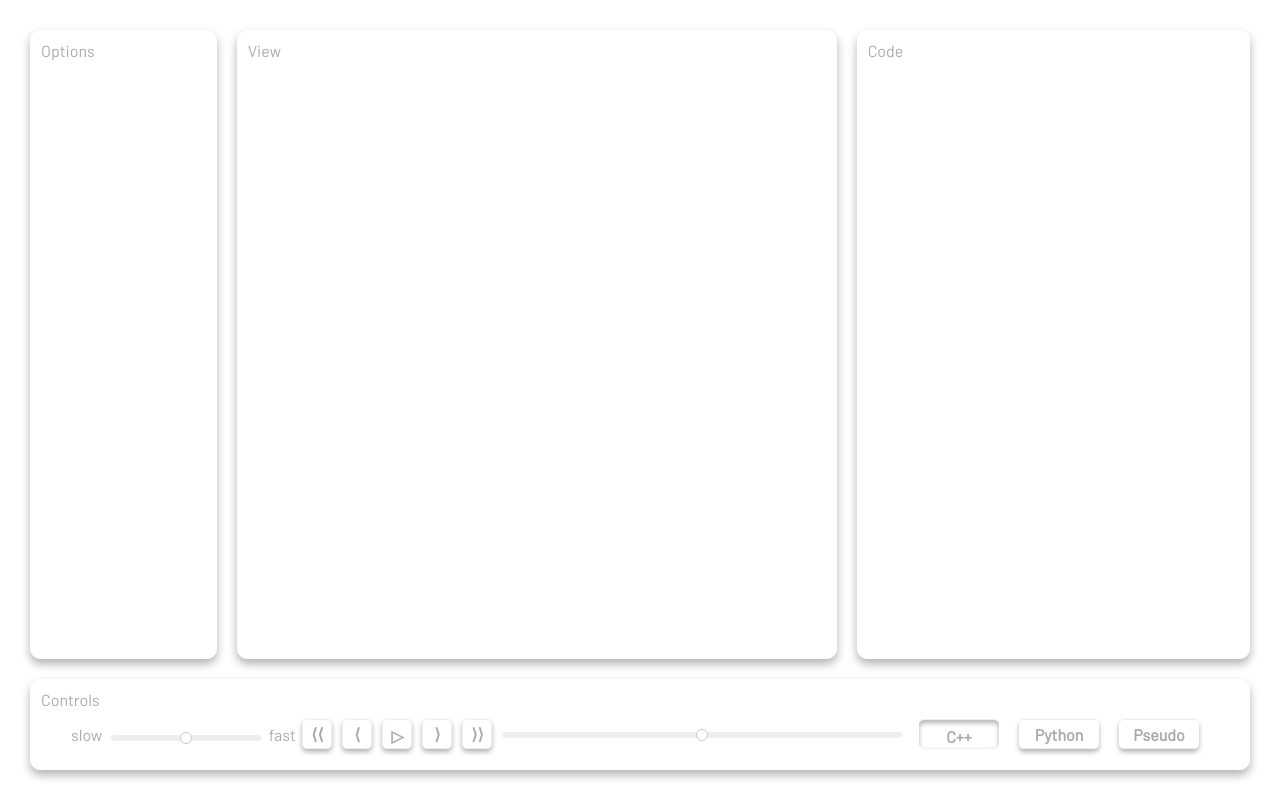
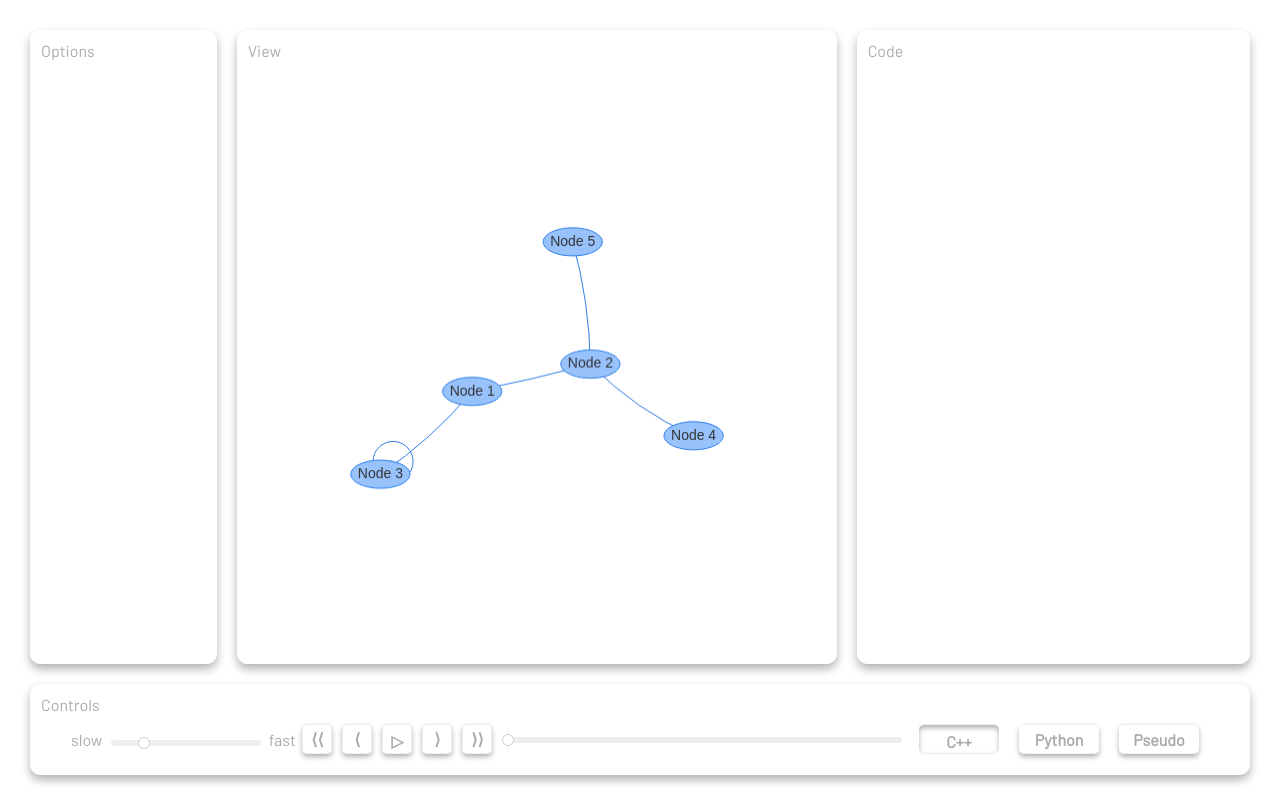
Before and after one commit to silentz/visualizer, a Vue app: page /#/test in a window 1280 px wide. Built offline with nearby package versions, Linux system fonts and the light colour scheme.

Commit message:
visjs widget

```diff
--- a/package.json
+++ b/package.json
@@ -10,8 +10,13 @@
     "build": "node build/build.js"
   },
   "dependencies": {
+    "keycharm": "^0.2.0",
+    "moment": "^2.24.0",
     "node-sass": "^4.13.1",
     "sass-loader": "^7.3.1",
+    "vis-data": "^6.3.5",
+    "vis-network": "^7.2.1",
+    "vis-util": "^1.1.10",
     "vue": "^2.5.2",
     "vue-router": "^3.0.1"
   },
--- a/src/components/MainView.vue
+++ b/src/components/MainView.vue
@@ -6,6 +6,7 @@
 			</div>
 			<div class='panel viewer'>
 				<h2>View</h2>
+				<div id='view-container'/>
 			</div>
 			<div class='panel code'>
 				<h2>Code</h2>
@@ -16,17 +17,21 @@
 
 					<div class='spped'>
 						slow
-						<input type='range' min='0' max='100' class='slider slider-slim'>
+						<input type='range' min='0' max='100' class='slider slider-slim' :value="current_speed">
 						fast
 					</div>
 
 					<div class='buttons'>
 						<div class='button'>&#10216;&#10216;</div>
 						<div class='button'>&#10216;</div>
-						<div class='button play'>&#9655;</div>
+						<div :class='{"button": true, "play": !visualization_active}'
+							@click="visualization_active = !visualization_active">
+							<template v-if="visualization_active">||</template>
+							<template v-else>&#9655;</template>
+						</div>
 						<div class='button'>&#10217;</div>
 						<div class='button'>&#10217;&#10217;</div>
-						<input type='range' min='0' max='100' class='slider slider-wide'>
+						<input type='range' min='0' :max='progress_maximum' class='slider slider-wide' :value="current_progress">
 					</div>
 
 					<div class='languages'>
@@ -44,13 +49,50 @@
 </template>
 
 <script>
+import {DataSet, Network} from "vis-network/standalone/esm/vis-network";
+
 export default {
 	name: 'MainView',
 	data: () => {
 		return {
 			languages_values: ['C++', 'Python', 'Pseudo'],
-			languages_chosen: 0
+			languages_chosen: 0,
+			current_speed: 20, // value in range [0, 100]
+			current_progress: 0,
+			progress_maximum: 100,
+			visualization_active: false,
 		}
+	},
+	mounted: () => {
+		const nodes = new DataSet([
+		  { id: 1, label: "Node 1" },
+		  { id: 2, label: "Node 2" },
+		  { id: 3, label: "Node 3" },
+		  { id: 4, label: "Node 4" },
+		  { id: 5, label: "Node 5" }
+		]);
+
+		// create an array with edges
+		const edges = new DataSet([
+		  { from: 1, to: 3 },
+		  { from: 1, to: 2 },
+		  { from: 2, to: 4 },
+		  { from: 2, to: 5 },
+		  { from: 3, to: 3 }
+		]);
+
+		// create a network
+		const container = document.getElementById("view-container");
+		const data = {
+		  nodes: nodes,
+		  edges: edges
+		};
+		const options = {
+			autoResize: false,
+			height: '100%',
+			width: '100%'
+		};
+		const network = new Network(container, data, options);
 	}
 }
 </script>
@@ -191,6 +233,20 @@ export default {
 
 	.viewer {
 		grid-area: viewer;
+		display: flex;
+		flex-direction: column;
+		justify-content: flex-start;
+		align-items: flex-start;
+
+		#view-container {
+			display: block;
+			background-color: #fff;
+			flex-grow: 1;
+			width: 100%;
+			height: 100%;
+			box-sizing: border-box;
+			overflow: hidden;
+		}
 	}
 
 	.languages {
```
Also changed, not shown: 1 other file (tests, documents, lock files or other folders).
